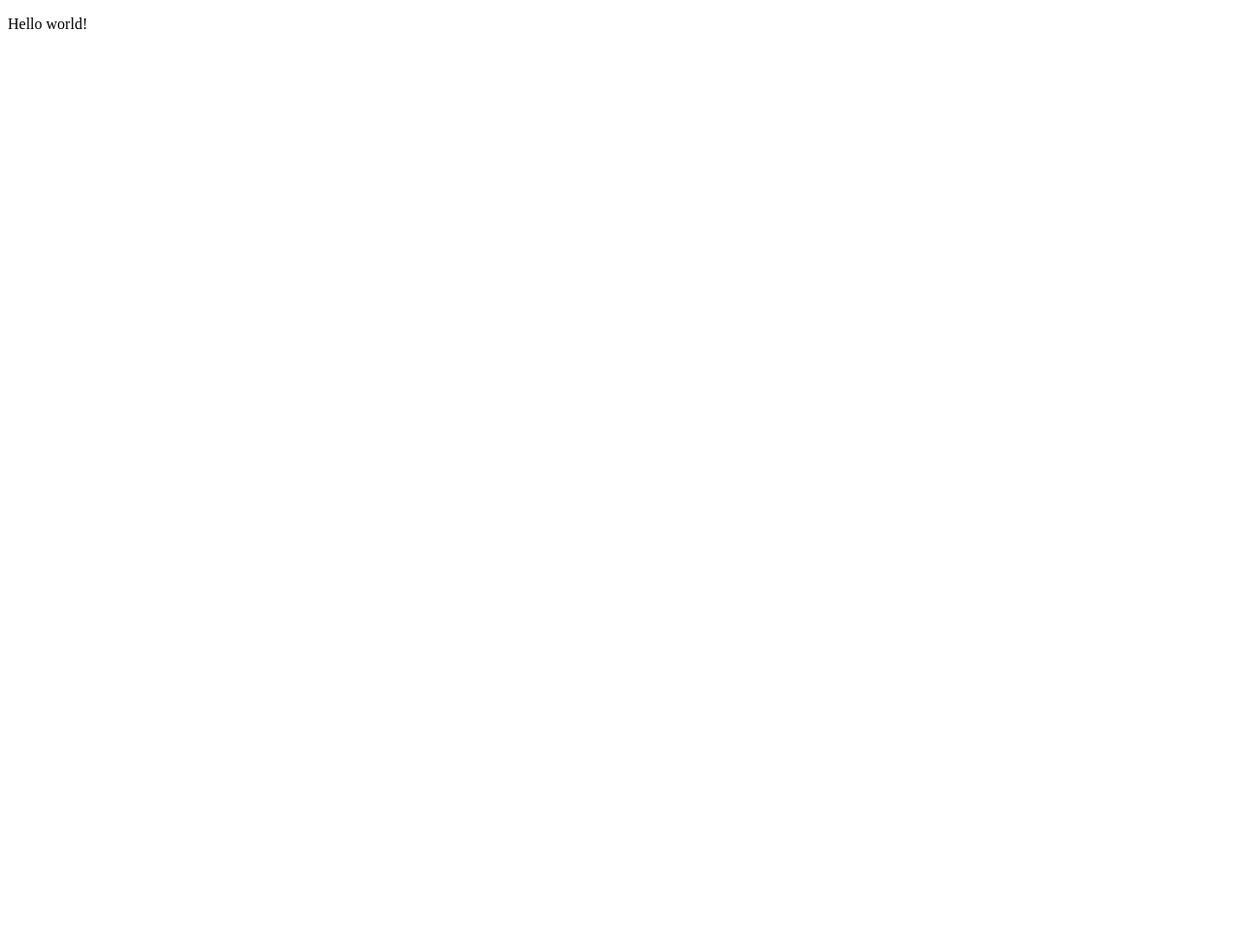
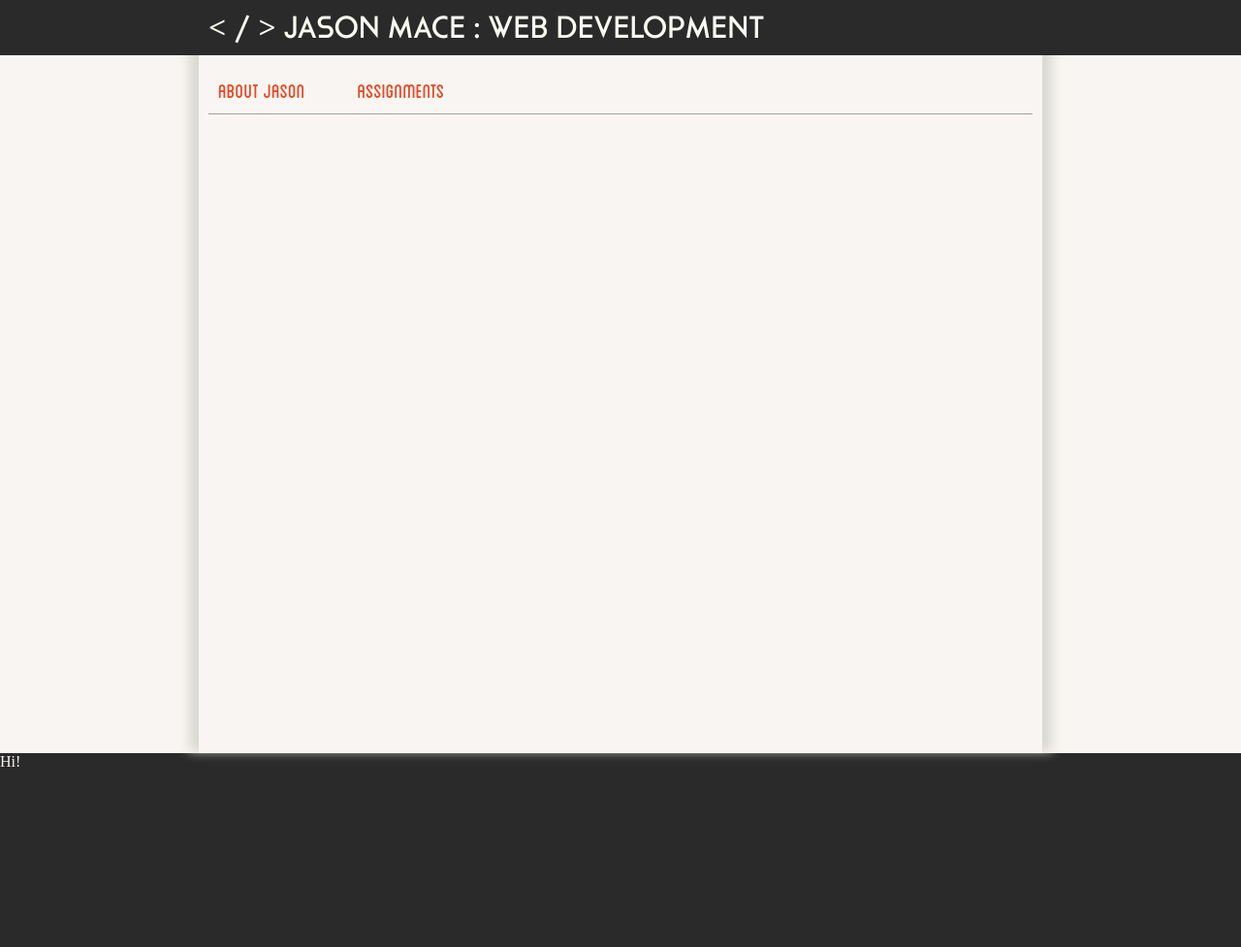
Before and after one commit to jmace01/cs313, a PHP site: page / in a window 1280 px wide. Before the commit the page is almost empty. Shown: the whole page at 97% size. Before the commit the page ends 30 px from the top, so only its background shows below. Run offline with PHP 8.4, Linux system fonts and the light colour scheme; some web fonts are replaced.

Commit message:
Uploading everything

```diff
--- a/index.php
+++ b/index.php
@@ -1,18 +1,13 @@
-<!doctype html>
-    <html lang="en">
-<head>
+<?php
 
-    <!--
 
-        Copyright 2014 by Jason Mace
+$body = <<<HTML
 
-    -->
 
-    <title>Jason Mace : Hello</title>
-    <meta charset="utf-8">
-    <meta name="viewport" content="width=device-width; initial-scale=1.0">
-</head>
-<body>
-  <p>Hello world!</p>
-</body>
-    </html>
+
+HTML;
+
+
+include 'template.php';
+
+?>
--- a/template.css
+++ b/template.css
@@ -64,6 +64,61 @@
  *
  ***********************************/
 
-body {
+html, body {
+    background-color: #2A2A2A;
+    color: #F9F5F2;
+    margin: 0px;
+    padding: 0px;
+}
 
+header {
+    position: relative;
+    background-color: #2A2A2A;
+    color: #F9F9F2;
+    z-index: 99;
 }
+
+    header h1 {
+        font-family: 'Cassannet';
+        margin: 0px;
+        margin: auto;
+        padding: 10px;
+        width: 850px;
+    }
+
+div#bodyWrapper {
+    background: #F9F5F2;
+    color: #A2A2A2;
+}
+
+    div#body {
+        position: relative;
+        box-shadow: 0px -12px 10px 10px #D9D9D2;
+        width: 850px;
+        margin: auto;
+        min-height: 700px;
+        z-index: 1;
+        padding: 10px;
+    }
+
+        div#menu {
+            border-bottom: 1px solid #A2A2A2;
+            padding: 10px;
+
+        }
+
+            div#menu a {
+                font-family: 'Blanch Caps';
+                font-size: 28px;
+                color: #E54924;
+                text-decoration: none;
+                margin-right: 50px;
+            }
+
+            div#menu a:hover {
+                border-bottom: 4px solid #E54924;
+            }
+
+div#footer {
+    min-height: 200px;
+}
--- a/template.php
+++ b/template.php
@@ -16,8 +16,21 @@
 <body>
 
     <header>
+        <h1>&lt; / &gt; JASON MACE : WEB DEVELOPMENT</h1>
+    </header>
 
-    </header>
+    <div id="bodyWrapper">
+        <div id="body">
+            <div id="menu">
+                <a href="./">About Jason</a>
+                <a href="./">Assignments</a>
+            </div>
+        </div>
+    </div>
+
+    <div id="footer">
+        Hi!
+    </div>
 
 </body>
     </html>
```
Also changed, not shown: 1 other file.
